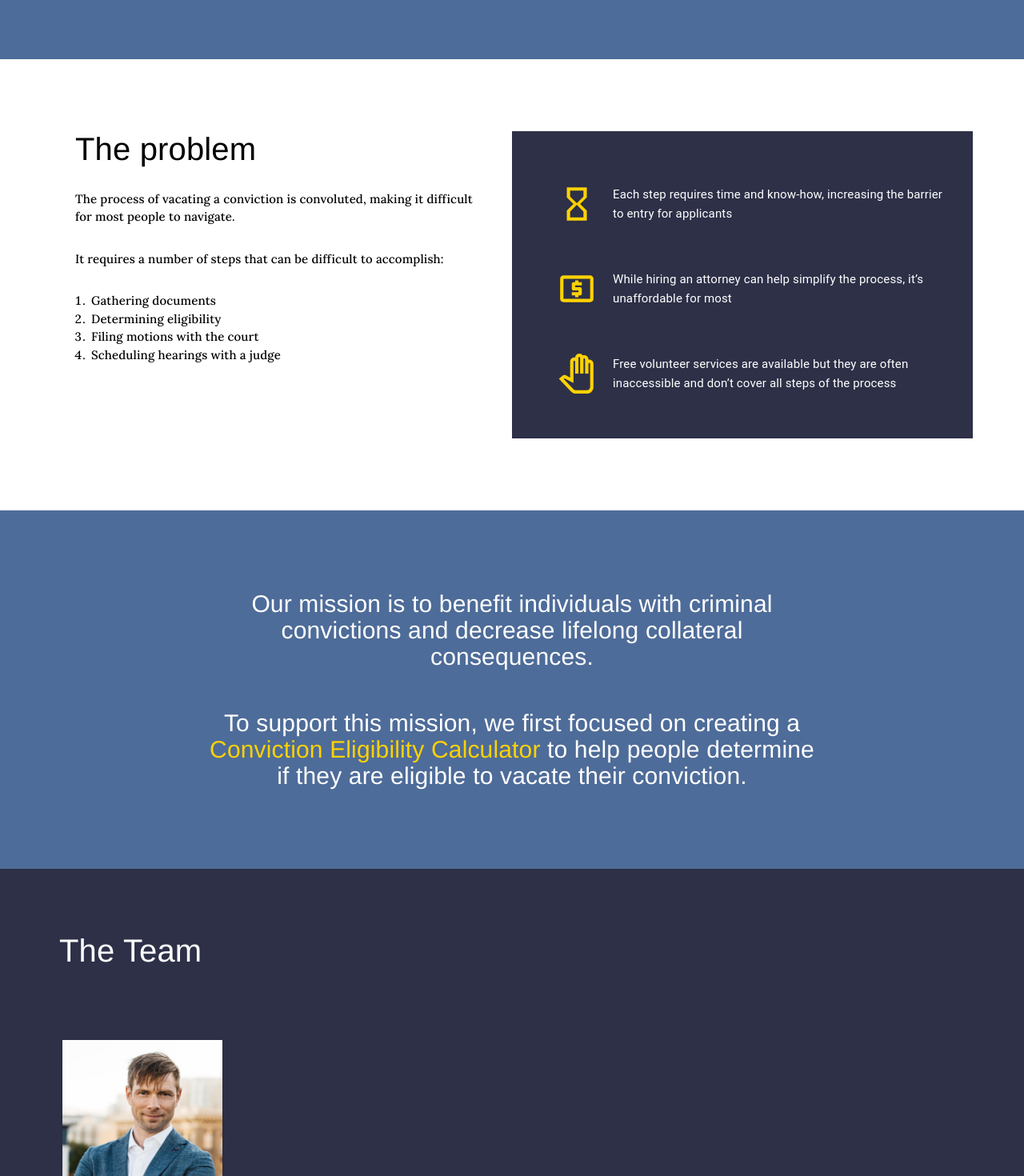
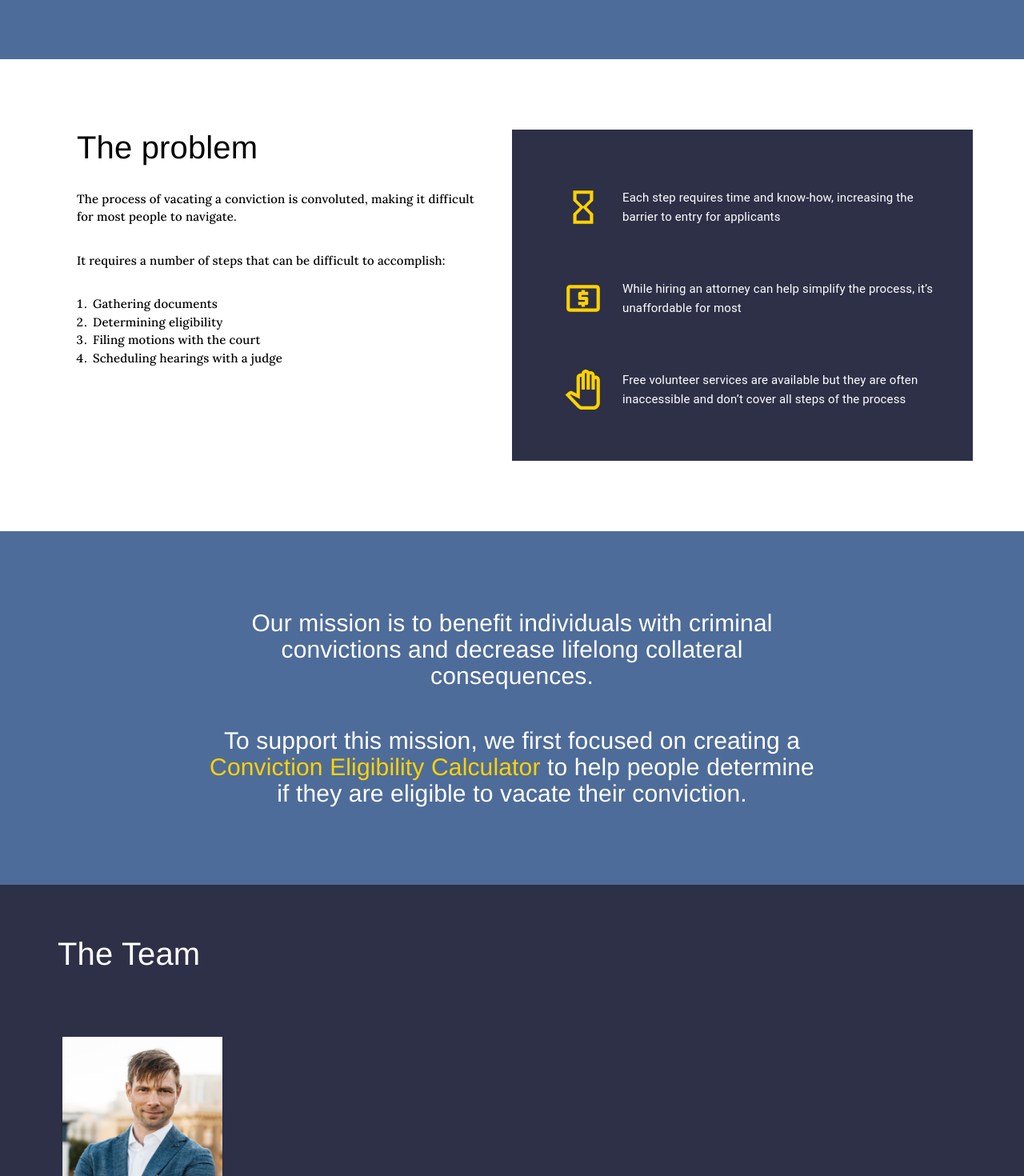
Before and after one commit to openseattle/clearviction-v1, a React (Create React App) app: page /about in a window 1280 px wide. Shown: the part 980-2450 px from the top of the page at 80% size. Built offline with nearby package versions, Linux system fonts and the light colour scheme.

Commit message:
use theme spacing

```diff
--- a/src/Pages/AboutPage.jsx
+++ b/src/Pages/AboutPage.jsx
@@ -34,10 +34,10 @@ const useStyles = makeStyles((theme) => ({
     borderRadius: 0,
   },
   rootsContainer: {
-    marginTop: "4rem",
-    padding: "4rem",
+    marginTop: theme.spacing(5),
+    padding: theme.spacing(5),
     [theme.breakpoints.down("sm")]: {
-      padding: "2rem",
+      padding: theme.spacing(3),
     },
   },
   rootsImage: {
@@ -50,60 +50,60 @@ const useStyles = makeStyles((theme) => ({
     fontSize: 18,
   },
   problemRoot: {
-    marginTop: "5rem",
-    marginBottom: "5rem",
-    padding: "4rem",
+    marginTop: theme.spacing(6),
+    marginBottom: theme.spacing(6),
+    padding: theme.spacing(5),
   },
   theProblemRootleft: {
     backgroundColor: "white",
     color: "black",
-    paddingBottom: "3rem",
-    paddingRight: "3rem",
-    paddingLeft: "3rem",
+    paddingBottom: theme.spacing(4),
+    paddingRight: theme.spacing(4),
+    paddingLeft: theme.spacing(4),
   },
   problemLeftTitle: {
-    marginBottom: "3rem",
+    marginBottom: theme.spacing(4),
   },
   problemLeftBody: {
-    marginTop: "3rem",
+    marginTop: theme.spacing(4),
   },
   problemRootRight: {
     backgroundColor: theme.palette.primary.main,
     color: "white",
-    padding: "1rem",
+    padding: theme.spacing(2),
     [theme.breakpoints.up("sm")]: {
-      paddingTop: "3rem",
-      padding: "2rem",
+      paddingTop: theme.spacing(4),
+      padding: theme.spacing(3),
     },
   },
   problemRightListItem: {
-    padding: "2rem",
+    padding: theme.spacing(3),
   },
   theProblemIcon: {
     color: theme.palette.highlight.main,
     fontSize: "5rem",
-    margin: "2rem",
+    margin: theme.spacing(3),
   },
   ourMission: {
     backgroundColor: theme.palette.primary.light,
     color: "white",
   },
   ourMissionText: {
-    margin: "5rem",
+    margin: theme.spacing(6),
     maxWidth: 775,
     textAlign: "center",
   },
   ourJourneyTitle: {
-    margin: "3rem",
+    margin: theme.spacing(4),
   },
   ourTeam: {
     backgroundColor: theme.palette.primary.main,
-    paddingTop: "8rem",
-    paddingBottom: "8rem",
+    paddingTop: theme.spacing(8),
+    paddingBottom: theme.spacing(8),
   },
   ourTeamTitle: {
-    marginLeft: "5rem",
-    marginBottom: "8rem",
+    marginLeft: theme.spacing(6),
+    marginBottom: theme.spacing(9),
     color: "white",
   },
 
```
